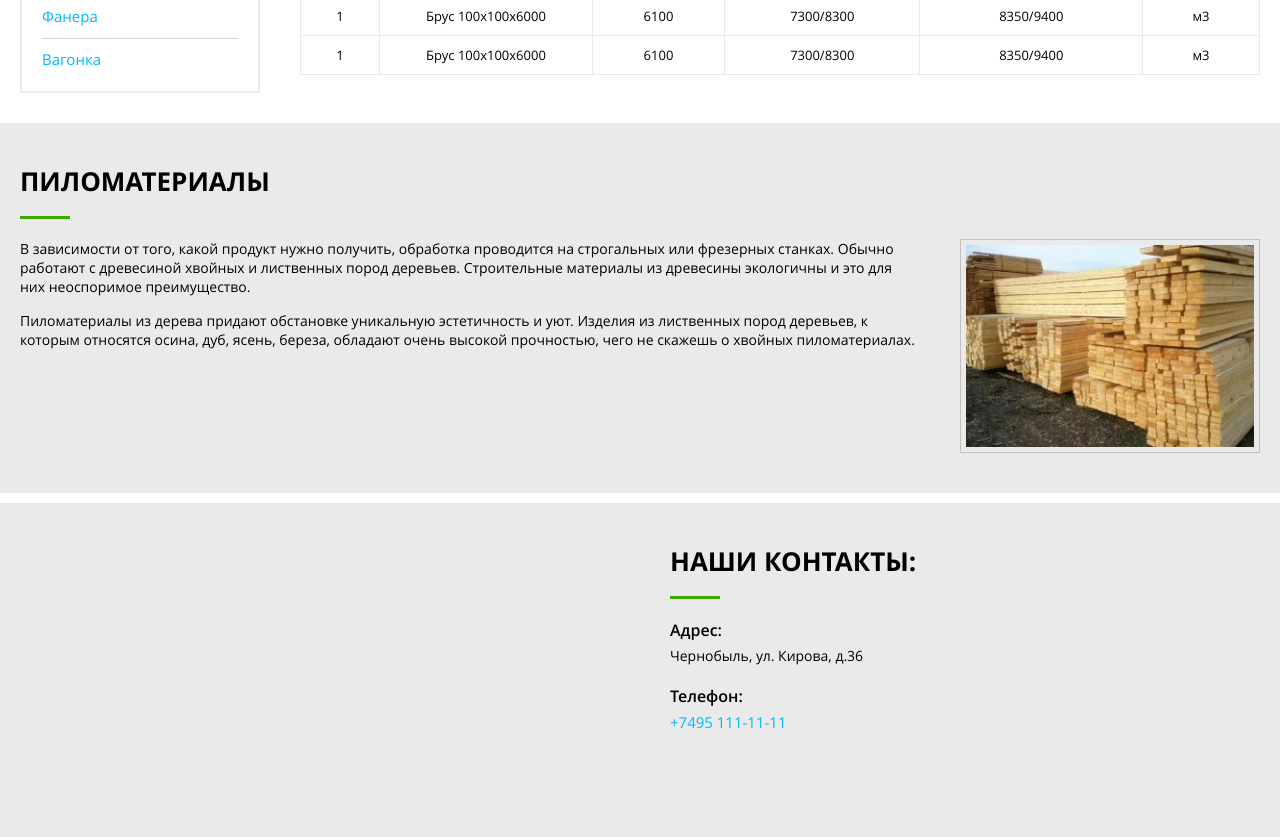
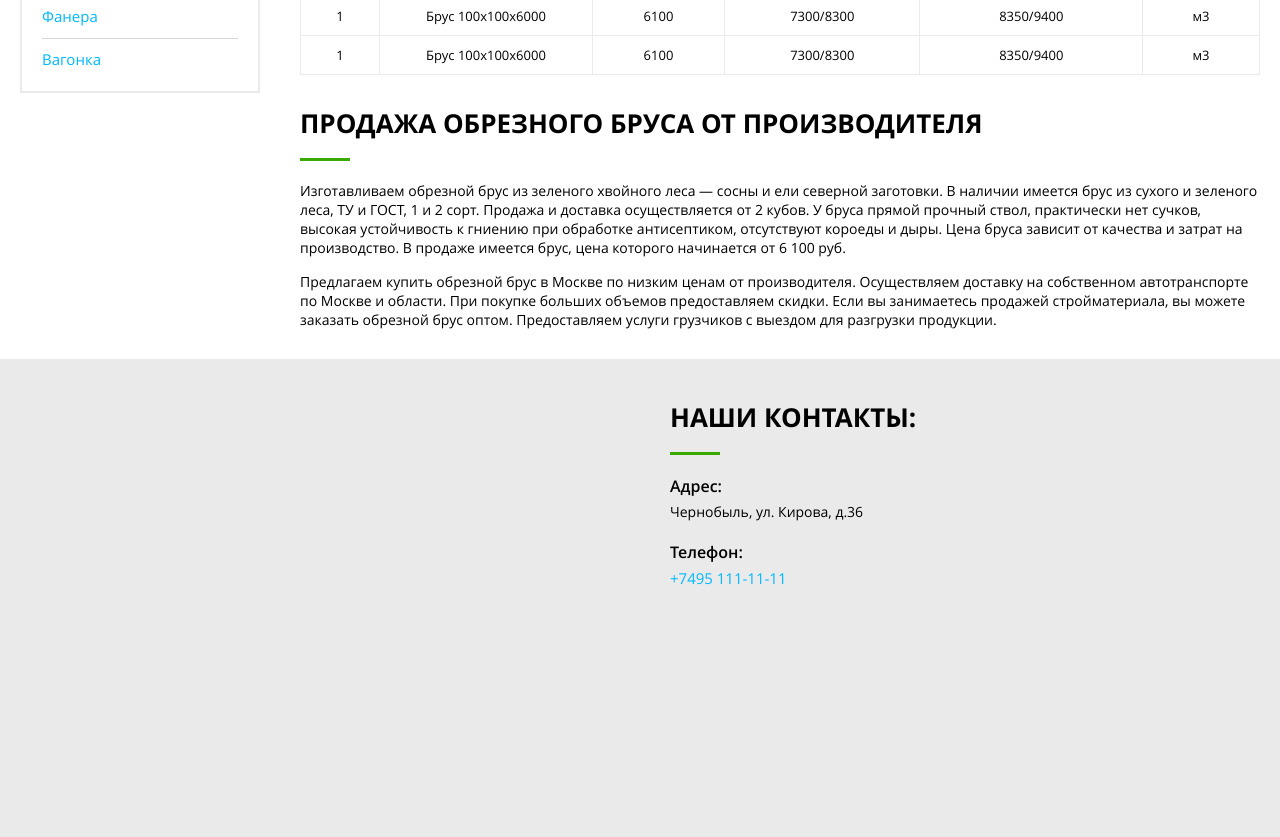
Before and after one commit to Tigronix/wood, a plain HTML site: page app/item-full.html in a window 1280 px wide. Shown: the part 553-1390 px from the top of the page. Drawn offline with nearby package versions, Linux system fonts and the light colour scheme; files that its build step writes are made by us from their sources.

Commit message:
item-full text

```diff
--- a/app/item-full.html
+++ b/app/item-full.html
@@ -149,20 +149,11 @@
 							</tr>
 						</table>
 					</div>
+					<h2>Продажа обрезного бруса от производителя</h2>
+					<p>Изготавливаем обрезной брус из зеленого хвойного леса — сосны и ели северной заготовки. В наличии имеется брус из сухого и зеленого леса, ТУ и ГОСТ, 1 и 2 сорт. Продажа и доставка осуществляется от 2 кубов. У бруса прямой прочный ствол, практически нет сучков, высокая устойчивость к гниению при обработке антисептиком, отсутствуют короеды и дыры. Цена бруса зависит от качества и затрат на производство. В продаже имеется брус, цена которого начинается от 6 100 руб.</p>
+					<p>Предлагаем купить обрезной брус в Москве по низким ценам от производителя. Осуществляем доставку на собственном автотранспорте по Москве и области. При покупке больших объемов предоставляем скидки. Если вы занимаетесь продажей стройматериала, вы можете заказать обрезной брус оптом. Предоставляем услуги грузчиков с выездом для разгрузки продукции.</p>
 				</div>
 			</div>
-			<section class="about">
-				<div class="wrapper">
-					<h2>Пиломатериалы</h2>
-					<div class="about__content">
-						<div class="about__text">
-							<p>В зависимости от того, какой продукт нужно получить, обработка проводится на строгальных или фрезерных станках. Обычно работают с древесиной хвойных и лиственных пород деревьев. Строительные материалы из древесины экологичны и это для них неоспоримое преимущество.</p>
-							<p>Пиломатериалы из дерева придают обстановке уникальную эстетичность и уют. Изделия из лиственных пород деревьев, к которым относятся осина, дуб, ясень, береза, обладают очень высокой прочностью, чего не скажешь о хвойных пиломатериалах.</p>
-						</div>
-						<div class="about__img"><img src="img/about__1.webp" alt=""></div>
-					</div>
-				</div>
-			</section>
 			<section class="contacts">
 				<div class="contacts__wrapper wrapper">
 					<div class="contacts__map"><div class="js-map" id="map1" data-lat="60.122282" data-lon="30.499349"
--- a/app/sass/_page-main.scss
+++ b/app/sass/_page-main.scss
@@ -4,6 +4,7 @@
     display: flex;
     flex-wrap: wrap;
     align-items: flex-start;
+    margin-bottom: 30px;
 
     @include atMobile{
       display: block;
```
